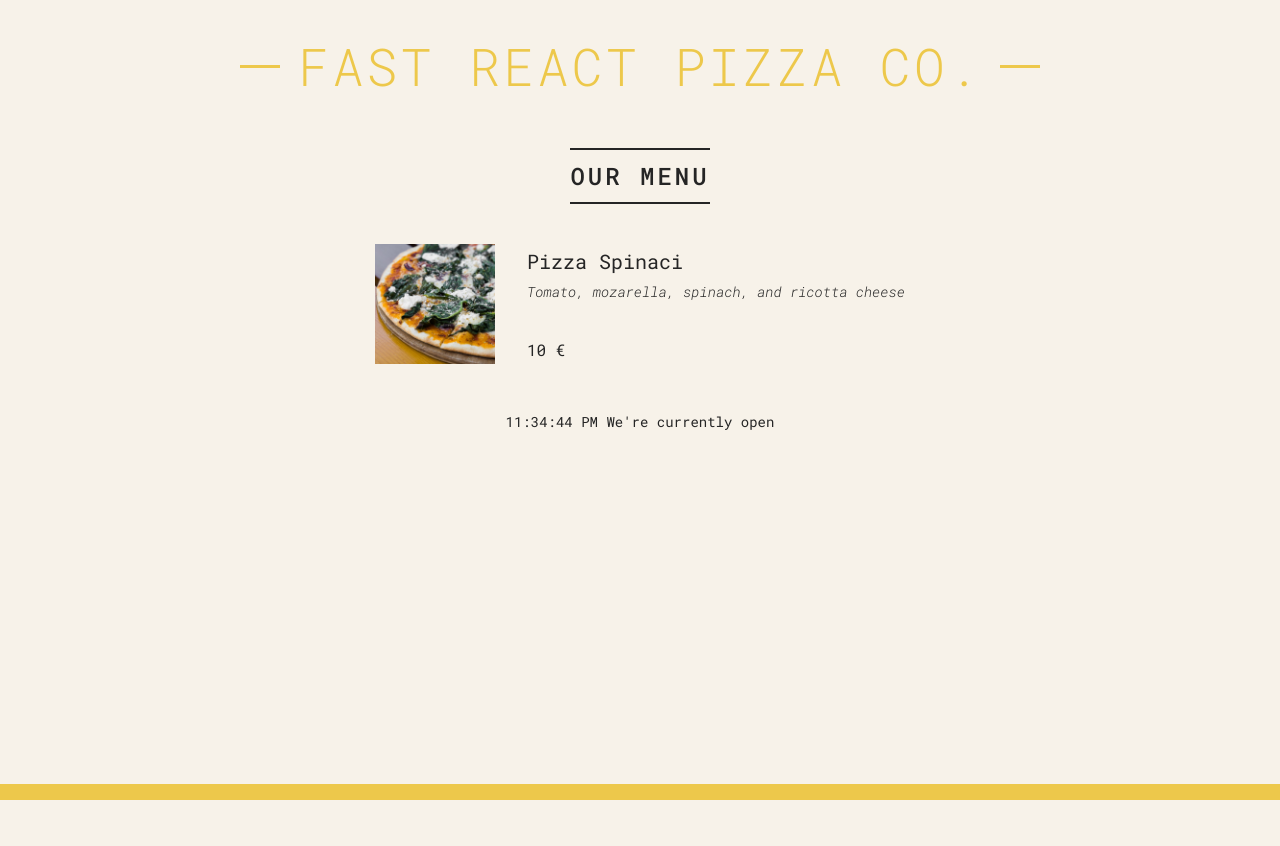
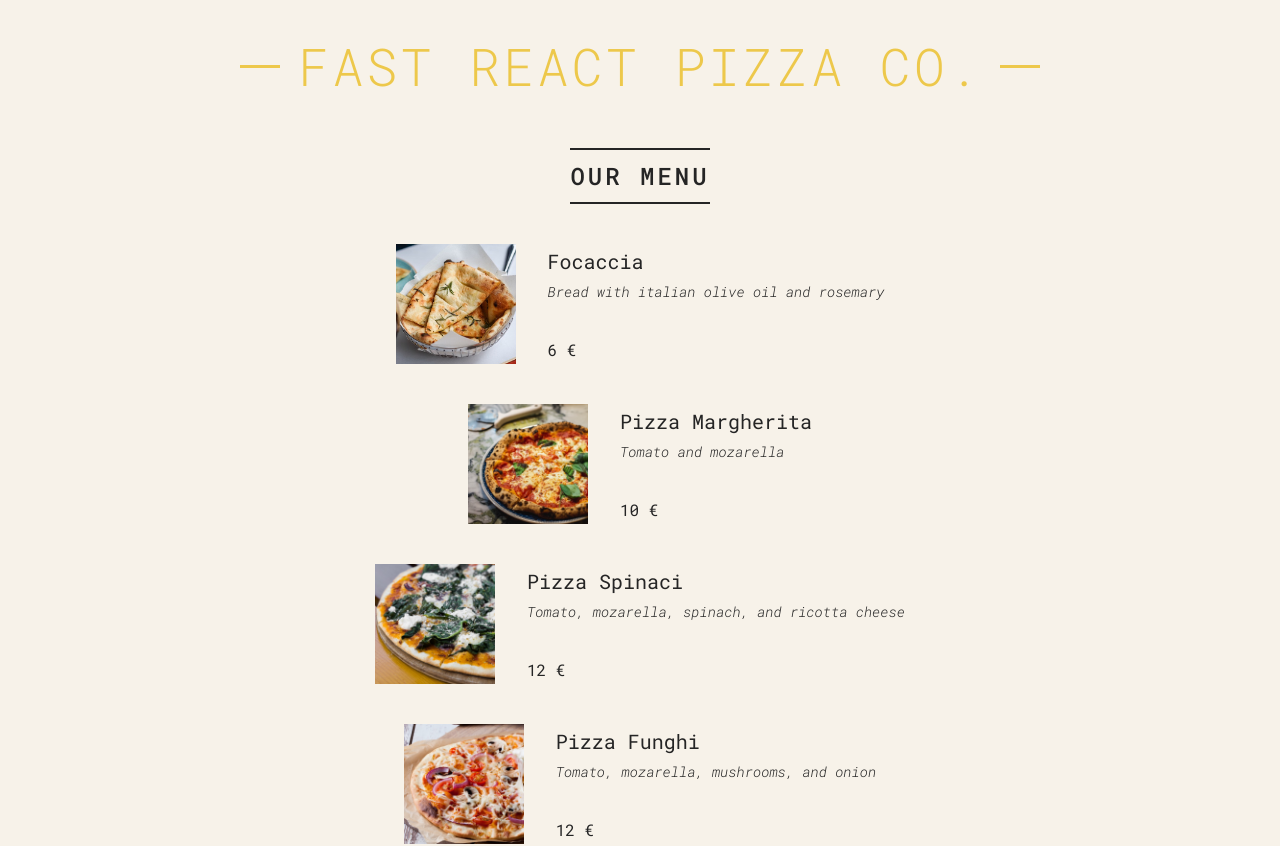
Before and after one commit to Harry8679/Pizza-Menu-React, a React (Create React App) app: page / in a window 1280 px wide. Shown: the top 846 px of the page. Before the commit the page ends 800 px from the top, so only its background shows below. Built offline with nearby package versions, Linux system fonts and the light colour scheme.

Commit message:
Loop on all pizzas from data.js file

```diff
--- a/src/components/Menu.js
+++ b/src/components/Menu.js
@@ -1,11 +1,15 @@
 import React from 'react'
 import Pizza from './Pizza';
+import { pizzaData } from '../data';
 
 const Menu = () => {
   return (
     <main className='menu'>
       <h2>Our Menu</h2>
-      <Pizza name='Pizza Spinaci' ingredient='Tomato, mozarella, spinach, and ricotta cheese' photoName='pizzas/spinaci.jpg' price={10} />
+      {/* <Pizza name='Pizza Spinaci' ingredient='Tomato, mozarella, spinach, and ricotta cheese' photoName='pizzas/spinaci.jpg' price={10} /> */}
+      {pizzaData.map(pizza => (
+        <Pizza name={pizza.name} ingredient={pizza.ingredients} photoName={pizza.photoName} price={pizza.price} />
+      ))}
     </main>
   )
 }
```
Also changed, not shown: src/data.js (renamed from data.js).
